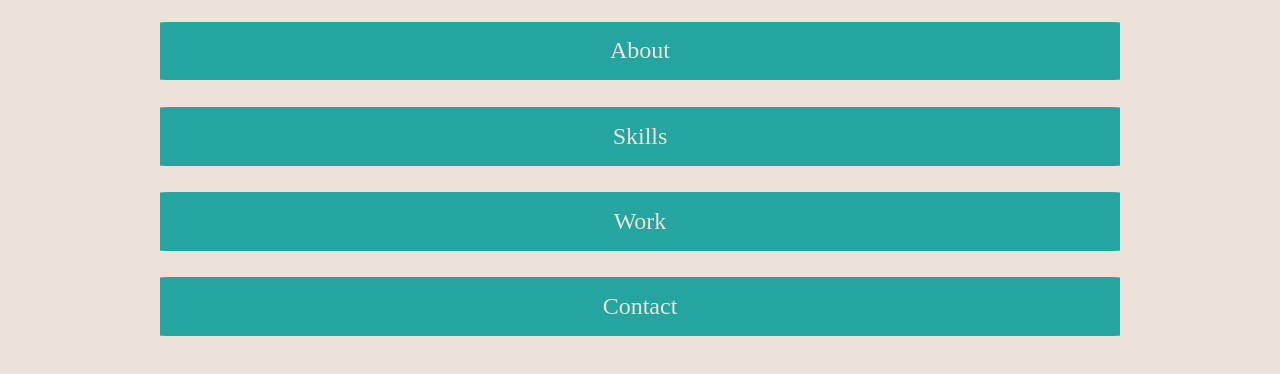
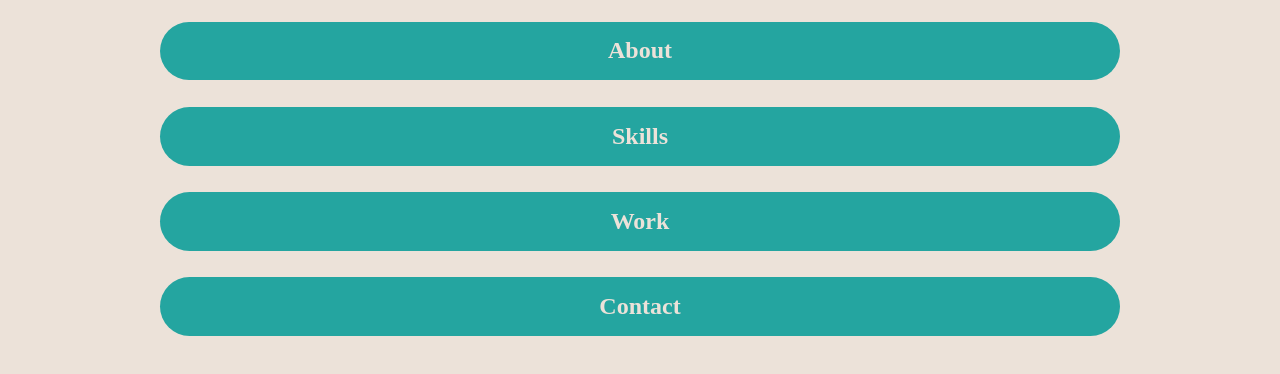
Before and after one commit to AnthonyLarios/portfolio, a plain HTML site: page index.html in a window 1280 px wide. Shown: the part 280-654 px from the top of the page. Drawn offline with Linux system fonts and the light colour scheme.

Commit message:
Add border radius style to li links

```diff
--- a/sass/3-layouts/_nav.sass
+++ b/sass/3-layouts/_nav.sass
@@ -6,12 +6,13 @@
 
     li
         width: 75%
-        border-radius: 1%
+        border-radius: 100px
         margin: (((3 * 630px / 4) - 75px) / 15) auto
 
         a
             padding: (((3 * 630px / 4) - 75px) / 25) 50px
             font-size: 1.5em
+            font-weight: bold
 
     @media (min-height: 630px)
         height: 75vh
```
Also changed, not shown: css/main.css, 1 other file.
